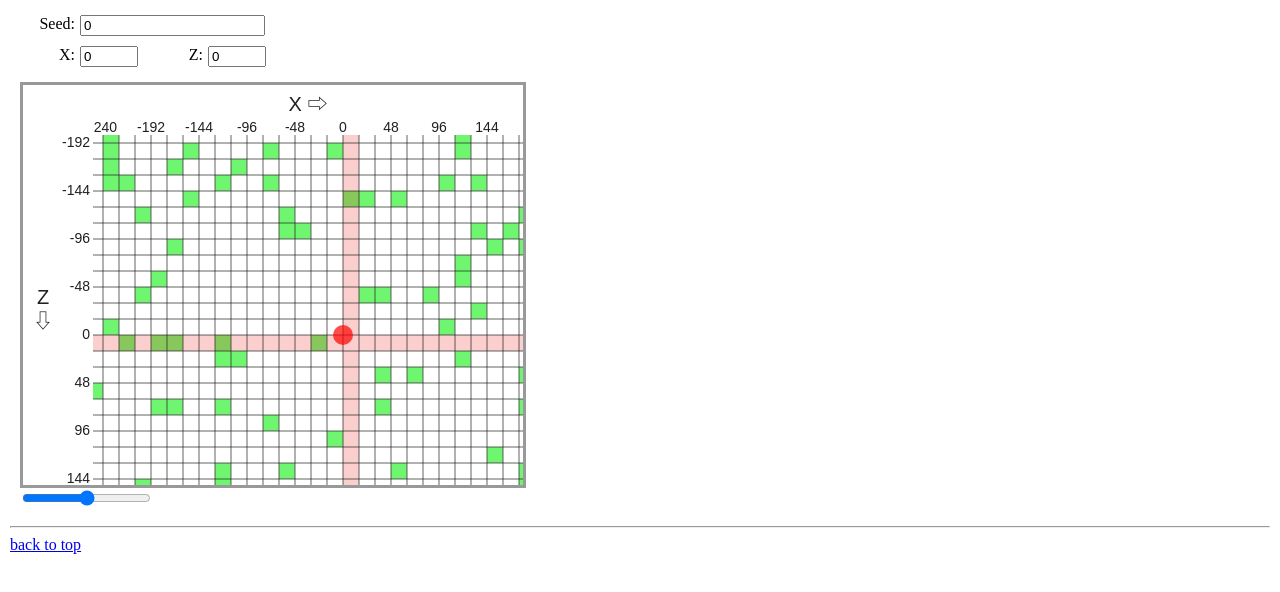
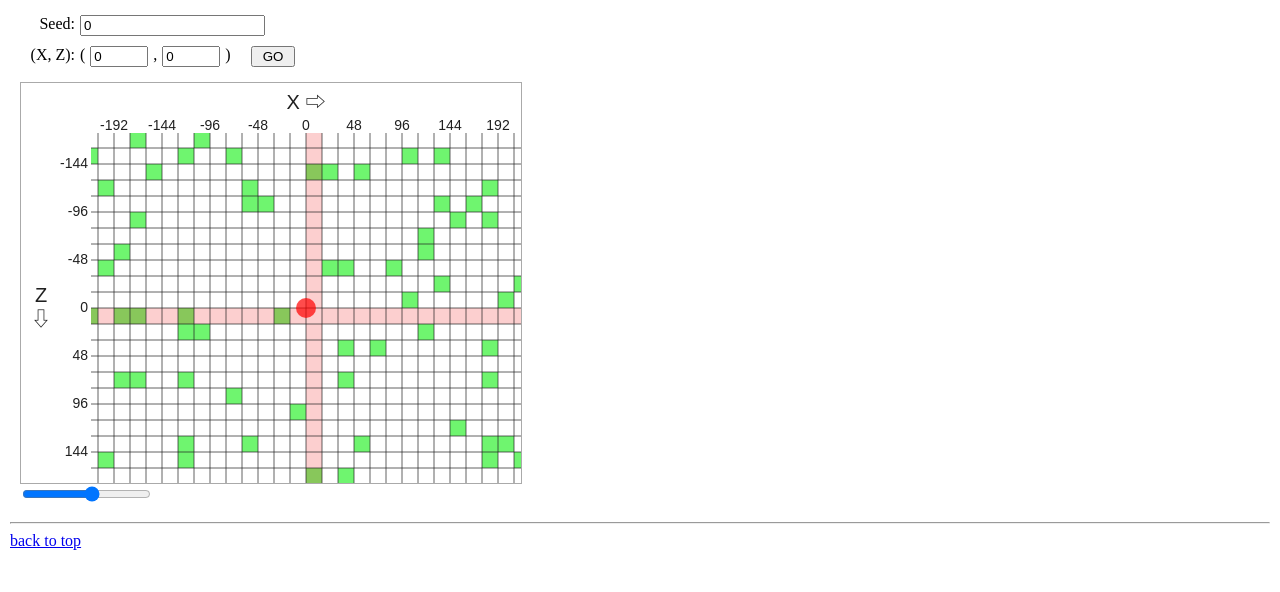
Before and after one commit to yo16/minecraft_slimechunk_finder, a React (Create React App) app in the folder app_slimechunk/: page / in a window 1280 px wide. Shown: the top 592 px of the page. Built offline with nearby package versions, Linux system fonts and the light colour scheme.

Commit message:
移動ボタンを追加

```diff
--- a/app_slimechunk/src/AppScrollable.css
+++ b/app_slimechunk/src/AppScrollable.css
@@ -20,3 +20,8 @@
 .input-coordinate {
     width :50px;
 }
+.button-move {
+    margin: 0 15px;
+    padding-left: 10px;
+    padding-right: 10px;
+}
--- a/app_slimechunk/src/AppScrollable.tsx
+++ b/app_slimechunk/src/AppScrollable.tsx
@@ -10,6 +10,7 @@ export default function AppScrollable() {
     const [stateSeed, setStateSeed] = useState<bigint>(BigInt(0));
     const [stateX, setStateX] = useState<number>(0);
     const [stateZ, setStateZ] = useState<number>(0);
+    const [forceDrawValue, setForceDrawValue] = useState<number>(0);
 
     useEffect(() => {
         const inputSeed = refSeed.current;
@@ -45,6 +46,12 @@ export default function AppScrollable() {
         }
     });
 
+    // Goボタンクリック時
+    function handleOnClickGo() {
+        // 強制的に再描画させるため、forceDrawValueをインクリメントする
+        setForceDrawValue(forceDrawValue+1);
+    }
+
     return (
         <>
             <div className="app-container">
@@ -58,20 +65,26 @@ export default function AppScrollable() {
                         />
                     </div>
                     <div className="input-box">
-                        <div className="input-title">X:</div>
+                        <div className="input-title">(X, Z): </div>
+                        (
                         <input
                             type="text"
                             className="input-coordinate"
                             defaultValue="0"
                             ref={refX}
                         />
-                        <div className="input-title">Z:</div>
+                        ,
                         <input
                             type="text"
                             className="input-coordinate"
                             defaultValue="0"
                             ref={refZ}
                         />
+                        )
+                        <button
+                            className="button-move"
+                            onClick={handleOnClickGo}
+                        >GO</button>
                     </div>
                 </div>
 
@@ -81,6 +94,7 @@ export default function AppScrollable() {
                         x: stateX,
                         z: stateZ
                     }}
+                    forceDraw={forceDrawValue}
                 />
             </div>
         </>
--- a/app_slimechunk/src/components/DraggableCanvas.tsx
+++ b/app_slimechunk/src/components/DraggableCanvas.tsx
@@ -5,6 +5,11 @@ import { isSlimeChunk } from "../utils/IsSlimeChunk";
 const SLIDERRANGE_MM = {
     min: -10,
     max: 10,
+};
+// チャンクのマスを描画する位置のオフセット
+const GRAPH_OFFSET: Point = {
+    x: 70,
+    y: 50,
 };
 
 type Point = {
@@ -21,8 +26,11 @@ interface DraggableCanvasProps {
         x: number;
         z: number;
     };
+    forceDraw: number;
 }
-export function DraggableCanvas({seed, charactorCoordinte}: DraggableCanvasProps) {
+export function DraggableCanvas({
+    seed, charactorCoordinte, forceDraw
+}: DraggableCanvasProps) {
     // canvasへのref
     const refCanvas = useRef<HTMLCanvasElement>(null);
     // input rangeへのref
@@ -34,7 +42,7 @@ export function DraggableCanvas({seed, charactorCoordinte}: DraggableCanvasProps
     useEffect(() => {
         // isSlimeChunkArrayを初期化
         isSlimeChunkMapRef.current = new Map();
-    }, [seed])
+    }, [seed]);
 
     useEffect(() => {
         const canvas = refCanvas.current;
@@ -44,11 +52,19 @@ export function DraggableCanvas({seed, charactorCoordinte}: DraggableCanvasProps
         const range = refRange.current;
         if (!range) return;
 
-        // 座標系Bの原点を、座標系Aで示したときの座標値
-        let originB: Point = {x: canvas.width/2, y: canvas.height/2};
-
         // 拡大率（座標系Aに対する座標系Bの拡大率、つまり>0のとき、Bの方が大きい）
         let scale: number = 1.0;
+        range.value = `${scale}`;
+
+        // 座標系Bの原点を、座標系Aで示したときの座標値
+        //let originB: Point = {
+        //    x: (canvas.width - GRAPH_OFFSET.x) / 2,
+        //    y: (canvas.height - GRAPH_OFFSET.y) / 2
+        //};
+        let originB: Point = {
+            x: (canvas.width - GRAPH_OFFSET.x) / 2 - charactorCoordinte.x * scale,
+            y: (canvas.height - GRAPH_OFFSET.y) / 2 - charactorCoordinte.z * scale
+        }
 
         // ドラッグしている状態
         let isDragging: boolean = false;
@@ -107,16 +123,13 @@ export function DraggableCanvas({seed, charactorCoordinte}: DraggableCanvasProps
             }
 
             // ユーザーの現在位置
-            const charactorPosA = applyMatrix(matrixBA, {x: charactorCoordinte.x, y: charactorCoordinte.z});
+            const charactorPosA = applyMatrix(
+                matrixBA,
+                {x: charactorCoordinte.x, y: charactorCoordinte.z}
+            );
             const charactorChunk = {
                 x: Math.floor(charactorCoordinte.x / 16),
                 z: Math.floor(charactorCoordinte.z / 16),
-            };
-
-            // チャンクのマスを描画する位置のオフセット
-            const graphOffset: Point = {
-                x: 70,
-                y: 50,
             };
 
             // 座標軸の数値を書く頻度（軸内に10個くらい）
@@ -148,8 +161,8 @@ export function DraggableCanvas({seed, charactorCoordinte}: DraggableCanvasProps
                         if (mapX.get(chunkZ)){
                             // chunk座標を座標系Aへ変換して矩形を描画
                             context.fillRect(
-                                graphOffset.x + topAx + i * chunkWidthA,
-                                graphOffset.y + topAy + j * chunkWidthA,
+                                GRAPH_OFFSET.x + topAx + i * chunkWidthA,
+                                GRAPH_OFFSET.y + topAy + j * chunkWidthA,
                                 chunkWidthA,
                                 chunkWidthA
                             );
@@ -169,8 +182,8 @@ export function DraggableCanvas({seed, charactorCoordinte}: DraggableCanvasProps
                         (charactorChunk.z === chunkZ)
                     ) {
                         context.fillRect(
-                            graphOffset.x + topAx + i * chunkWidthA,
-                            graphOffset.y + topAy + j * chunkWidthA,
+                            GRAPH_OFFSET.x + topAx + i * chunkWidthA,
+                            GRAPH_OFFSET.y + topAy + j * chunkWidthA,
                             chunkWidthA,
                             chunkWidthA
                         );
@@ -184,13 +197,13 @@ export function DraggableCanvas({seed, charactorCoordinte}: DraggableCanvasProps
             context.strokeStyle = "rgba(32, 32, 32, 0.7)";
             context.lineWidth = 1;
             for (let x = VLLeftA.x; x <= canvas.width; x += chunkWidthA) {
-                context.moveTo(graphOffset.x + x, graphOffset.y);
-                context.lineTo(graphOffset.x + x, graphOffset.y + canvas.height);
+                context.moveTo(GRAPH_OFFSET.x + x, GRAPH_OFFSET.y);
+                context.lineTo(GRAPH_OFFSET.x + x, GRAPH_OFFSET.y + canvas.height);
             }
             // 横線
             for (let y = HLTopA.y; y <= canvas.height; y += chunkWidthA) {
-                context.moveTo(graphOffset.x, graphOffset.y + y);
-                context.lineTo(graphOffset.x + canvas.width, graphOffset.y + y);
+                context.moveTo(GRAPH_OFFSET.x, GRAPH_OFFSET.y + y);
+                context.lineTo(GRAPH_OFFSET.x + canvas.width, GRAPH_OFFSET.y + y);
             }
             context.stroke();
 
@@ -198,8 +211,8 @@ export function DraggableCanvas({seed, charactorCoordinte}: DraggableCanvasProps
             context.beginPath();
             context.fillStyle = "rgba(255, 0, 0, 0.7)";
             context.arc(
-                graphOffset.x + charactorPosA.x,
-                graphOffset.y + charactorPosA.y,
+                GRAPH_OFFSET.x + charactorPosA.x,
+                GRAPH_OFFSET.y + charactorPosA.y,
                 10, 0, 2 * Math.PI
             );
             context.fill();
@@ -208,10 +221,10 @@ export function DraggableCanvas({seed, charactorCoordinte}: DraggableCanvasProps
             context.beginPath();
             context.fillStyle = "rgb(255, 255, 255)";
             context.fillRect(
-                0, 0, canvas.width, graphOffset.y
+                0, 0, canvas.width, GRAPH_OFFSET.y
             );
             context.fillRect(
-                0, 0, graphOffset.x, canvas.height
+                0, 0, GRAPH_OFFSET.x, canvas.height
             );
             context.fill();
             // 軸のタイトル
@@ -221,18 +234,18 @@ export function DraggableCanvas({seed, charactorCoordinte}: DraggableCanvasProps
             context.fillStyle = "rgb(32, 32, 32)";
             context.fillText(
                 "X ⇨",
-                graphOffset.x + (canvas.width - graphOffset.x) / 2,
+                GRAPH_OFFSET.x + (canvas.width - GRAPH_OFFSET.x) / 2,
                 20
             );
             context.fillText(
                 "Z",
                 20,
-                graphOffset.y + (canvas.height - graphOffset.y) / 2 - 12
+                GRAPH_OFFSET.y + (canvas.height - GRAPH_OFFSET.y) / 2 - 12
             );
             context.fillText(
                 "⇩",
                 20,
-                graphOffset.y + (canvas.height - graphOffset.y) / 2 + 12
+                GRAPH_OFFSET.y + (canvas.height - GRAPH_OFFSET.y) / 2 + 12
             );
 
 
@@ -245,8 +258,8 @@ export function DraggableCanvas({seed, charactorCoordinte}: DraggableCanvasProps
                 if ((i-tickMarksOffset.x)%tickMarksFreq === 0) {
                     context.fillText(
                         `${chunkX * 16}`,
-                        graphOffset.x + topAx + i * chunkWidthA,
-                        graphOffset.y - 3
+                        GRAPH_OFFSET.x + topAx + i * chunkWidthA,
+                        GRAPH_OFFSET.y - 3
                     );
                 }
             }
@@ -257,8 +270,8 @@ export function DraggableCanvas({seed, charactorCoordinte}: DraggableCanvasProps
                 if ((i-tickMarksOffset.z)%tickMarksFreq === 0) {
                     context.fillText(
                         `${chunkZ * 16}`,
-                        graphOffset.x - 3,
-                        graphOffset.y + topAy + i * chunkWidthA
+                        GRAPH_OFFSET.x - 3,
+                        GRAPH_OFFSET.y + topAy + i * chunkWidthA
 
                     );
                 }
@@ -267,7 +280,7 @@ export function DraggableCanvas({seed, charactorCoordinte}: DraggableCanvasProps
             context.beginPath();
             context.fillStyle = "rgb(255, 255, 255)";
             context.fillRect(
-                0, 0, graphOffset.x, graphOffset.y
+                0, 0, GRAPH_OFFSET.x, GRAPH_OFFSET.y
             );
             context.fill();
         }
@@ -429,7 +442,7 @@ export function DraggableCanvas({seed, charactorCoordinte}: DraggableCanvasProps
                 ref={refCanvas}
                 width={500}
                 height={400}
-                style={{border: "3px solid #999"}}
+                style={{border: "1px solid #aaa"}}
             />
             <input
                 type="range"
```
